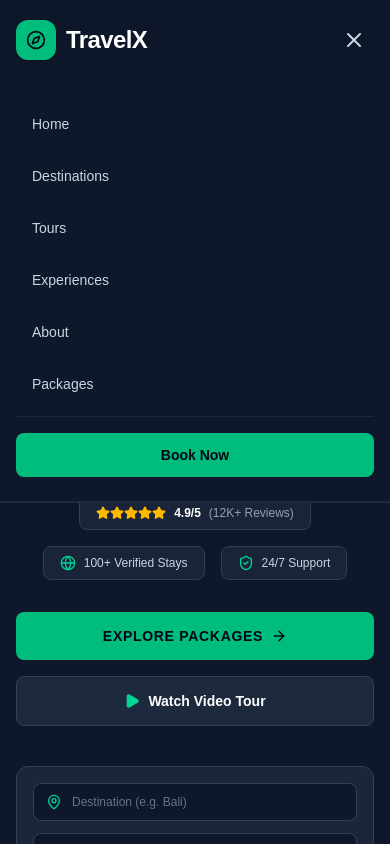
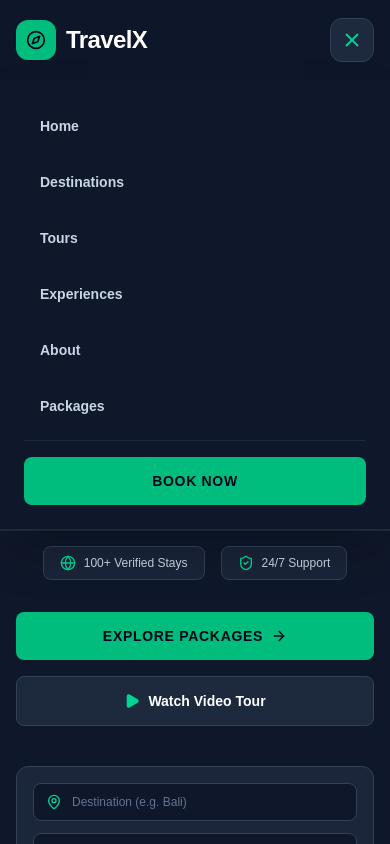
Before and after one commit to Saifullahkh/travel-website, a Next.js app: page / in a window 390 px wide. Both pictures are taken after a click on the button 354 px from the left and 40 px from the top of the page. Shown: the top 844 px of the page. Built offline with nearby package versions, Linux system fonts and the light colour scheme.

Commit message:
set to toggle btn

```diff
--- a/component/Header/page.js
+++ b/component/Header/page.js
@@ -69,7 +69,7 @@ const Header = ({
   };
 
   return (
-    <header className="fixed top-0 left-0 right-0 z-50 glass-header transition-all duration-300">
+    <header className="fixed top-0 left-0 right-0 z-[100] glass-header transition-all duration-300">
       <div className="max-w-7xl mx-auto px-4 sm:px-6 lg:px-8 h-20 flex items-center justify-between">
         {/* Brand Logo */}
         <Link
@@ -88,8 +88,8 @@ const Header = ({
           </span>
         </Link>
 
-        {/* Desktop Navigation Links */}
-        <nav aria-label="Desktop Navigation" className="hidden md:flex items-center space-x-8">
+        {/* Desktop Navigation Links (Visible on >= 1024px lg) */}
+        <nav aria-label="Desktop Navigation" className="hidden lg:flex items-center space-x-8">
           {navLinks.map((link) => {
             const sectionId = link.href.substring(1);
             const isActive = activeSection === sectionId;
@@ -111,11 +111,11 @@ const Header = ({
           })}
         </nav>
 
-        {/* Action Button */}
-        <div className="hidden md:flex items-center gap-4">
+        {/* Right Actions: Phone, Book Button & Mobile Toggle */}
+        <div className="flex items-center gap-3">
           <a
             href="tel:+923359199919"
-            className="text-xs text-slate-300 hover:text-emerald-400 font-medium flex items-center gap-1.5 transition-colors"
+            className="hidden lg:flex text-xs text-slate-300 hover:text-emerald-400 font-medium items-center gap-1.5 transition-colors"
           >
             <Phone size={14} className="text-emerald-400" />
             <span>+92 335 9199919</span>
@@ -123,30 +123,34 @@ const Header = ({
 
           <button
             onClick={() => smoothScroll("#pricing")}
-            className="px-5 py-2.5 rounded-lg bg-emerald-500 hover:bg-emerald-600 text-slate-950 font-bold text-xs uppercase tracking-wider transition-colors shadow-sm"
+            className="hidden sm:inline-flex px-5 py-2.5 rounded-lg bg-emerald-500 hover:bg-emerald-600 text-slate-950 font-bold text-xs uppercase tracking-wider transition-colors shadow-sm"
           >
             Book Now
           </button>
+
+          {/* Mobile Menu Toggle Button (Visible on < 1024px lg) */}
+          <button
+            type="button"
+            className="lg:hidden p-2.5 rounded-xl bg-slate-800 border border-slate-700 text-slate-300 hover:text-white focus:outline-none cursor-pointer z-[110]"
+            onClick={(e) => {
+              e.stopPropagation();
+              setIsOpen((prev) => !prev);
+            }}
+            aria-label="Toggle mobile menu"
+          >
+            {isOpen ? <X size={22} className="text-emerald-400" /> : <Menu size={22} />}
+          </button>
         </div>
-
-        {/* Mobile Menu Button */}
-        <button
-          className="md:hidden p-2 rounded-lg text-slate-300 hover:text-white"
-          onClick={() => setIsOpen(!isOpen)}
-          aria-label="Toggle menu"
-        >
-          {isOpen ? <X size={24} /> : <Menu size={24} />}
-        </button>
       </div>
 
-      {/* Mobile Drawer */}
+      {/* Mobile Navigation Dropdown Menu */}
       {isOpen && (
-        <div className="md:hidden bg-slate-900 border-b border-slate-800 px-4 py-6 space-y-3">
+        <div className="lg:hidden bg-slate-900 border-b border-slate-800 px-6 py-6 space-y-3 shadow-2xl z-[105]">
           {navLinks.map((link) => (
             <button
               key={link.name}
               onClick={() => smoothScroll(link.href)}
-              className="block w-full text-left px-4 py-2.5 rounded-lg text-sm text-slate-300 hover:bg-slate-800 hover:text-white font-medium"
+              className="block w-full text-left px-4 py-3 rounded-lg text-sm text-slate-300 hover:bg-slate-800 hover:text-white font-semibold transition-colors"
             >
               {link.name}
             </button>
@@ -154,7 +158,7 @@ const Header = ({
           <div className="pt-4 border-t border-slate-800 flex flex-col gap-3">
             <button
               onClick={() => smoothScroll("#pricing")}
-              className="w-full py-3 rounded-lg bg-emerald-500 text-slate-950 font-bold text-sm text-center"
+              className="w-full py-3.5 rounded-lg bg-emerald-500 hover:bg-emerald-600 text-slate-950 font-bold text-sm text-center uppercase tracking-wider transition-colors"
             >
               Book Now
             </button>
--- a/eslint.config.mjs
+++ b/eslint.config.mjs
@@ -12,6 +12,10 @@ const compat = new FlatCompat({
 const eslintConfig = [
   ...compat.extends("next/core-web-vitals"),
   {
+    rules: {
+      "@next/next/no-img-element": "off",
+      "react/no-unescaped-entities": "off"
+    },
     ignores: [
       "node_modules/**",
       ".next/**",
--- a/next.config.mjs
+++ b/next.config.mjs
@@ -1,9 +1,17 @@
 /** @type {import('next').NextConfig} */
 const nextConfig = {
-    images: {
-  domains: ["images.unsplash.com", "cdn.pixabay.com", "placekitten.com"],
-},
-
+  images: {
+    remotePatterns: [
+      {
+        protocol: 'https',
+        hostname: 'images.unsplash.com',
+      },
+      {
+        protocol: 'https',
+        hostname: 'cdn.pixabay.com',
+      },
+    ],
+  },
 };
 
 export default nextConfig;
```
